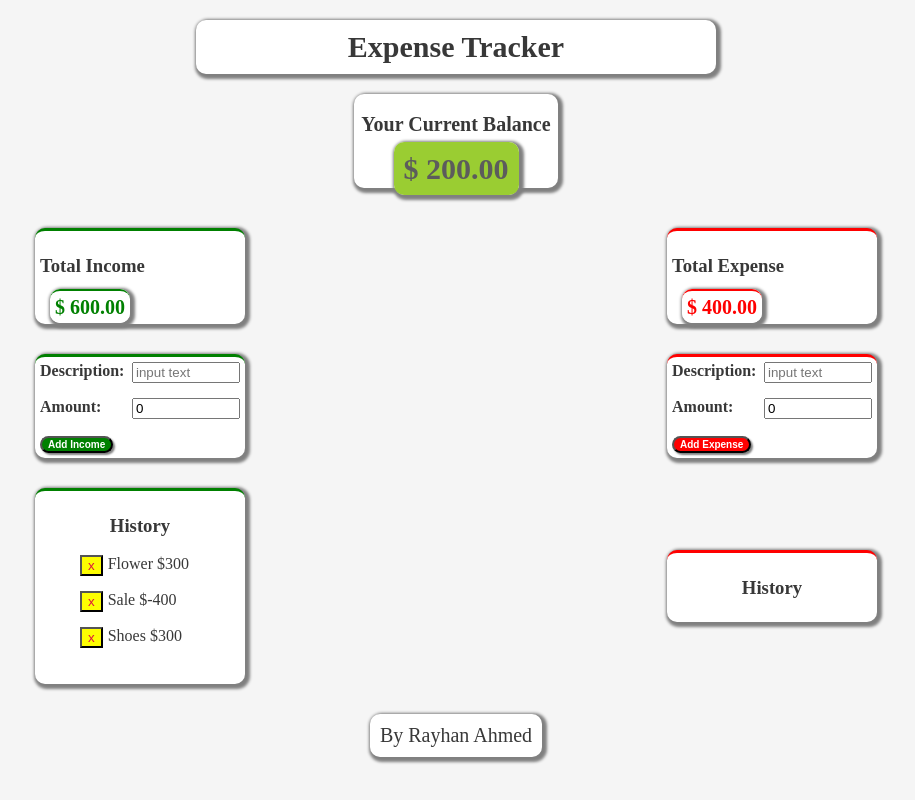
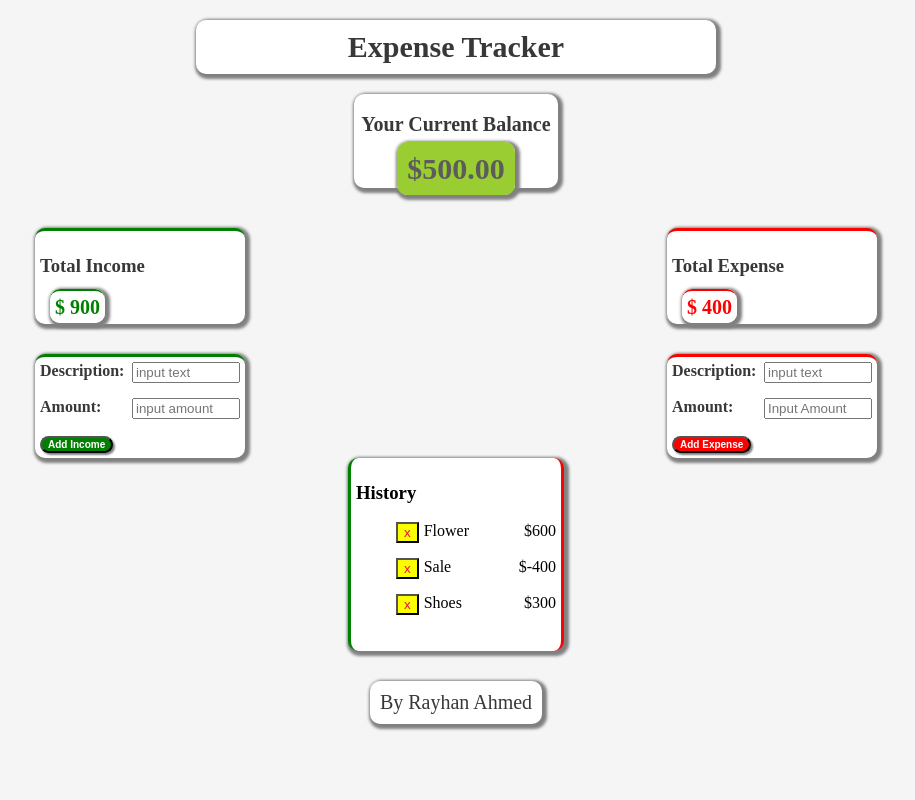
Before and after one commit to srehanpk/expense-tracker, a React (Create React App) app: page / in a window 1280 px wide. Shown: the whole page, without its empty margins (184-1099 px from the left). Built offline with nearby package versions, Linux system fonts and the light colour scheme.

Commit message:
update use reducer and manage state for nagative and possitive amount indivsual separately

```diff
--- a/src/App.css
+++ b/src/App.css
@@ -167,10 +167,7 @@ margin: auto;
   width: 100px;
   float: right;
 }
-.minus h3 {
 
-  text-align: center;
-}
 
 .plus-btn {
 
@@ -216,10 +213,23 @@ background-color: rgb(253, 253, 1);
 margin-right: 5px;
 }
 
+.list-div{
+
+  box-shadow: gray 2px 2px 3px 3px;
+border-left: solid 3px green;
+border-right: solid 3px red;
+border-radius: 10px;
+background-color: white;
+padding: 5px;
+width: 200px;
+margin: auto
+}
+
 .list {
 
   list-style: none;
-  text-align: left;
+
+
 
 }
 .li {
--- a/src/AppReducer.js
+++ b/src/AppReducer.js
@@ -4,9 +4,15 @@ export default (state, action) => {
         case "Delete_Item":
             return {
 
-            ...state, transactions: state.transactions.filter(transaction => transaction.id !== action.payload)
+            ...state, transaction: state.transaction.filter(transaction => transaction.id !== action.payload)
             }
+        case "Add_Item":
+            return {
+
+            ...state, transaction: [action.payload, ...state.transaction]
+
+        }
         default:
             return state;
+        }
     }
-}
--- a/src/Balance.js
+++ b/src/Balance.js
@@ -10,10 +10,11 @@ import {GlobalContext} from './Context';
 
 function Balance  () {
 
-    const {transactions} = useContext(GlobalContext);
+    const {transaction} = useContext(GlobalContext);
+    const amounts = transaction.map(transaction => transaction.amount);
 
-    const amounts = transactions.map(transaction => transaction.amount);
     const total = amounts.reduce((acc, item) => (acc += item), 0).toFixed(2);
+
 
 
     return (
@@ -24,7 +25,7 @@ function Balance  () {
 
                 <h2>Your Current Balance   </h2>
 
-                <span>$ {total}</span>
+                <span>${total}</span>
 
 
             </div>
--- a/src/Context.js
+++ b/src/Context.js
@@ -3,9 +3,9 @@ import AppReducer from  './AppReducer';
 
 const initialState = {
 
-transactions: [
+transaction: [
 
-    {id: 1, text: 'Flower', amount: 300 },
+    {id: 1, text: 'Flower', amount: 600 },
     {id: 2, text: 'Sale', amount: -400 },
     {id: 3, text: 'Shoes', amount: 300 }
 ]
@@ -30,10 +30,20 @@ export const GlobalProvider = ({children}) => {
                 });
             }
 
+
+            function add(transaction) {
+
+                dispatch({
+                    type: "Add_Item",
+                    payload: transaction
+                });
+            }
+
     return (
         <GlobalContext.Provider value = {{
-            transactions: state.transactions,
-            del
+            transaction: state.transaction,
+            del,
+            add
         }}>
 
             {children}
--- a/src/Income.js
+++ b/src/Income.js
@@ -5,22 +5,19 @@ import {GlobalContext} from './Context';
 
 function Income  () {
 
-    const {transactions} = useContext(GlobalContext);
+    const {transaction} = useContext(GlobalContext);
+    const amounts = transaction.map(transaction => transaction.amount);
 
-    const amounts = transactions.map(transaction => transaction.amount);
 
-    // const total = amounts.reduce((acc, item) => (acc += item), 0)
-    // .toFixed(2);
+
 
     const inc =amounts
-    .filter(item => item > 0)
-     .reduce((acc, item) => (acc += item), 0)
-    .toFixed(2);
+    .filter(amount => amount > 0)
+    .reduce((acc, amount) => (acc += amount), 0);
 
-    const exp = (amounts.filter(item => item < 0)
-    .reduce((acc, item) => (acc += item), 0)*-1)
-    .toFixed(2);
-
+    const exp = (amounts
+    .filter(amount => amount < 0)
+    .reduce((acc, amount) => (acc += amount), 0)*-1);
 
 
     return (
--- a/src/Input.js
+++ b/src/Input.js
@@ -6,16 +6,48 @@ import {Transaction} from './Trans';
 
 function Input  () {
 
-        const {transactions} = useContext(GlobalContext);
+        const {transaction} = useContext(GlobalContext);
+
+
+     const [text, setText] = useState("");
+     const [amount, setAmount] = useState();
+
+     let [expText, setExpText] = useState("");
+     let [expAmount, setExpAmount] = useState();
+
+    const change =(e) => {setExpAmount(Number(-e.target.value))}
+
+    const {add} = useContext(GlobalContext);
 
 
 
+    const onExpense = (e) => {
+        e.preventDefault();
 
-     const [incText, setIncText] = useState("");
-     const [incAmount, setIncAmount] = useState(0);
+        let obj1 = {
+            id: Math.floor(Math.random() * 100000000),
+            expText,
+            expAmount
+    }
+            let trans = {id: obj1.id, text: obj1.expText, amount: obj1.expAmount};
+            add(trans);
 
-     const [expText, setExpText] = useState("");
-     const [expAmount, setExpAmount] = useState(0);
+    }
+
+
+     const onIncome = (e) => {
+         e.preventDefault();
+
+         let transaction = {
+             id: Math.floor(Math.random() * 100000000),
+             text,
+             amount: +amount
+            }
+
+            add(transaction);
+
+        }
+
 
 
     return (
@@ -25,13 +57,13 @@ function Input  () {
                 <div className="form">
                 <div className="plus">
 
-                <form >
+                <form onSubmit={onIncome}>
                     <b>Description:</b>
-                    <input type = "text" value={incText} onChange={(e)=>setIncText(e.target.value)}  placeholder="input text" ></input>
+                    <input type = "text" value={text} onChange={(e)=>setText(e.target.value)}  placeholder="input text" ></input>
 
                     <br/><br/>
                     <b>Amount:</b>
-                    <input type = "text" value={incAmount} onChange={(e)=>setIncAmount(e.target.value)} placeholder="Input Amount" ></input>
+                    <input type = "number" value={amount} onChange={(e)=>setAmount(e.target.value)} placeholder="input amount" ></input>
                     <br/><br/>
                     <button className="plus-btn">Add Income</button>
                     </form>
@@ -40,42 +72,34 @@ function Input  () {
 
                 <div className="minus">
 
-                <form>
+                <form onSubmit={onExpense}>
                     <b>Description:</b>
                     <input type = "text" value={expText} onChange={(e)=>setExpText(e.target.value)} placeholder="input text" ></input>
 
                     <br/> <br/>
                     <b>Amount:</b>
-                    <input type = "text" value={expAmount} onChange={(e)=>setExpAmount(e.target.value)} placeholder="Input Amount" ></input>
+                    <input type = "number" value={expAmount} onChange={change} placeholder="Input Amount" ></input>
                     <br/><br/>
-                    <button className="minus-btn">Add Expense</button>
+                    <button  className="minus-btn">Add Expense</button>
                     </form>
                 </div>
                 </div>
 
 
-                <div className="form">
-                    <div className="plus">
+                <div className="list-div">
                     <h3>History</h3>
 
                     <ul className="list">
-                    {transactions.map(transaction => (
-                        <Transaction key={transaction.id} transaction={transaction} />))}
+                    {transaction.map(transaction => (
+                        <Transaction key={transaction.id} transaction={transaction}  />))}
 
                     </ul>
-                    </div>
 
 
 
-                    <div className="minus">
-                    <h3>History</h3>
-                    <ul className="list">
-                    <li className="li">
-                      <span></span>
-                    </li>
-                    </ul>
-                    </div>
-                    </div>
+
+
+             </div>
             </div>
 
     )
--- a/src/Trans.js
+++ b/src/Trans.js
@@ -2,18 +2,29 @@ import React, {useContext} from 'react';
 import  './App.css';
 import {GlobalContext} from './Context';
 
-export const Transaction = (props) => {
+export const Transaction = ({transaction}) => {
 
-    const {del} = useContext(GlobalContext);
+     const {del} = useContext(GlobalContext);
+
+    // const check = (transaction.text);
+    // console.log(check);
+
 
 return (
 
     <div>
-        <li className="inc-li">{props.transaction.text} <span> ${props.transaction.amount} </span>
-        <button onClick={()=> del(props.transaction.id)} className="del-btn">x</button>
+    <div>
+        <li className="li">
+        {transaction.text} <span> ${transaction.amount } </span>
+        <button onClick={()=> del(transaction.id)} className="del-btn">x</button>
         </li>
         <br/>
     </div>
+
+
+
+    </div>
+
 )
 
 }
```
